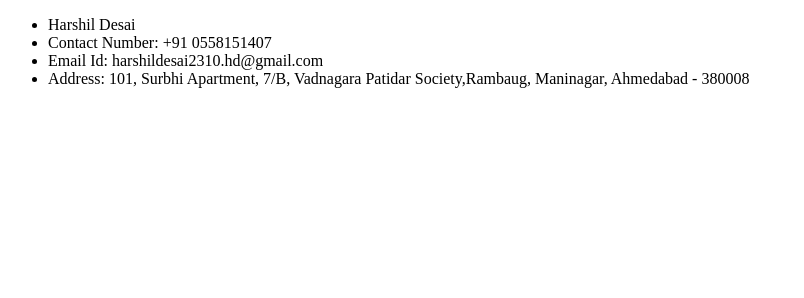
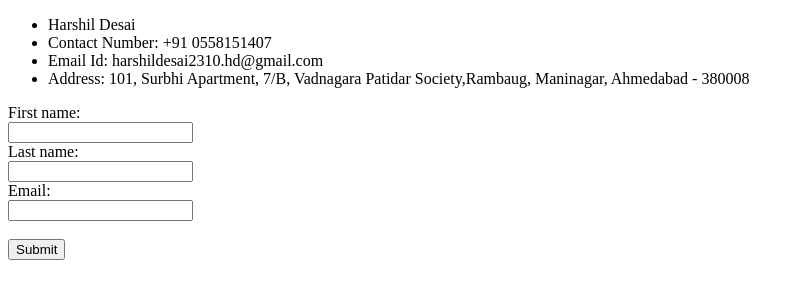
Before and after one commit to harshild23/Resume, a plain HTML site: page contact_me.html in a window 1280 px wide. Shown: the whole page, without its empty margins (0-804 px from the left). Drawn offline with Linux system fonts and the light colour scheme.

Commit message:
Add files via upload

```diff
--- a/contact_me.html
+++ b/contact_me.html
@@ -10,5 +10,14 @@
   <li>Email Id: harshildesai2310.hd@gmail.com</li>
   <li>Address: 101, Surbhi Apartment, 7/B, Vadnagara Patidar Society,Rambaug, Maninagar, Ahmedabad - 380008</li>
 </ul>
+<form>
+  <label for="fname">First name:</label><br>
+  <input type="text" id="fname" name="fname"><br>
+  <label for="lname">Last name:</label><br>
+  <input type="text" id="lname" name="lname"><br>
+  <label for="mail">Email:</label><br>
+  <input type="email" id="mail" name="mail"><br><br>
+  <input type="submit" value="Submit">
+</form>
 </body>
 </html>
```
